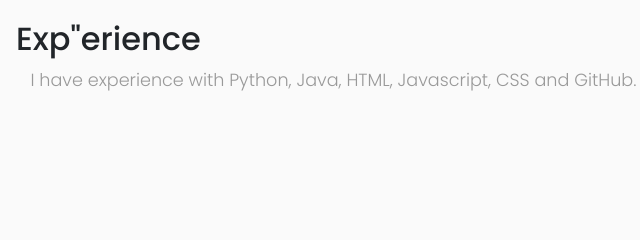
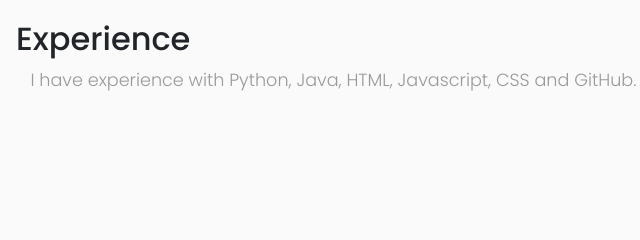
Before and after one commit to albertwallac/PersonalPortifolio, a plain HTML site: page index.html in a window 1280 px wide. Both pictures are taken after a click on the link "Experience". Shown: the top 240 px of the page, 254-894 px from the left. Drawn offline with nearby package versions, Linux system fonts and the light colour scheme.

Commit message:
atualizando dados

```diff
--- a/index.html
+++ b/index.html
@@ -67,7 +67,7 @@
         </div>
 
         <div id="experience">
-            <h2>Exp"erience</h2>
+            <h2>Experience</h2>
             <p>
                 &nbsp;&nbsp;&nbsp;I have experience with Python, Java, HTML, Javascript, CSS and GitHub.
             </p>
```
